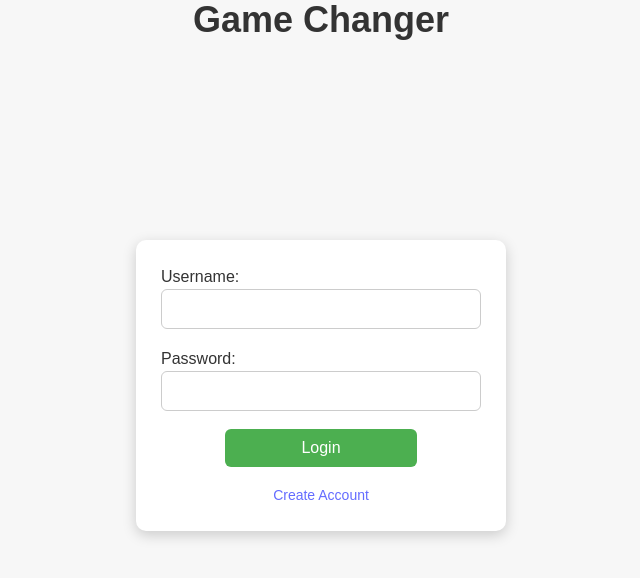
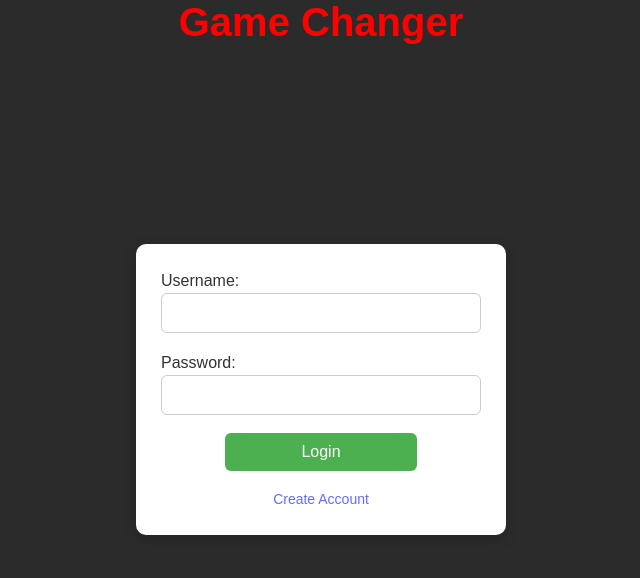
Before and after one commit to 33jatkinson/Game-Changer, a React (Vite) app in the folder GCFrontEnd/: page / in a window 1280 px wide. Shown: the top 578 px of the page, without its empty margins (319-959 px from the left). Built offline with nearby package versions, Linux system fonts and the light colour scheme.

Commit message:
Color Changes

```diff
--- a/GCFrontEnd/src/App.css
+++ b/GCFrontEnd/src/App.css
@@ -2,13 +2,13 @@ body {
   margin: 0;
   padding: 0;
   font-family: Arial, sans-serif;
-  background-color: #f7f7f7;
+  background-color: #2b2b2b;
 }
 
 .site-title {
-  font-size: 36px;
+  font-size: 40px;
   font-weight: 700;
-  color: #333;
+  color: hsl(0, 100%, 50%);
   margin: 0;
 }
 
--- a/GCFrontEnd/src/components/Characters/Character.css
+++ b/GCFrontEnd/src/components/Characters/Character.css
@@ -2,7 +2,7 @@
   width: 100%;
   margin: 0 auto;
   padding: 24px 20px;
-  background: #fff;
+  background: #ffffff;
   border-radius: 12px;
   box-shadow: 0 4px 18px rgba(0, 0, 0, 0.1);
   display: flex;
--- a/GCFrontEnd/src/components/History/History.css
+++ b/GCFrontEnd/src/components/History/History.css
@@ -9,6 +9,12 @@
   flex-direction: column;
   text-align: center;
   gap: 18px;
+}
+
+.history-title {
+  font-size: 1.5rem;
+  font-weight: 600;
+  color: #ffffff;
 }
 
 /* Action buttons container (Back + Clear) */
@@ -70,6 +76,8 @@
   color: #444;
   display: flex;
   flex-direction: column;
+  width: fit-content;
+  align-self: center;
   gap: 12px;
 }
 
--- a/GCFrontEnd/src/components/History/History.jsx
+++ b/GCFrontEnd/src/components/History/History.jsx
@@ -61,7 +61,7 @@ export function History() {
   return (
     <div className="history-page">
       <h1 className="site-title">Game Changer</h1>
-      <h2>Your History</h2>
+      <h2 className="history-title"> Your History</h2>
 
       <div className="history-actions">
         <button className="back-btn" onClick={() => navigate("/main")}>
--- a/GCFrontEnd/src/components/Login/Login.css
+++ b/GCFrontEnd/src/components/Login/Login.css
@@ -49,10 +49,6 @@ button {
   cursor: pointer;
 }
 
-button:hover {
-  background-color: #45a049;
-}
-
 form p {
   margin: 0;
   text-align: center;
--- a/GCFrontEnd/src/components/Main/MainPage.css
+++ b/GCFrontEnd/src/components/Main/MainPage.css
@@ -7,6 +7,7 @@
   align-items: center;
   padding: 40px 20px;
   box-sizing: border-box;
+  background: #2b2b2b;
 }
 
 .main-header {
@@ -20,6 +21,7 @@
 .username-display {
   font-size: 1.2rem;
   font-weight: 600;
+  color: #ffffff;
 }
 
 .logout-btn {
@@ -43,6 +45,7 @@
   margin-top: 10px;
   display: flex;
   justify-content: center;
+  background: #ffffff;
 }
 
 /* --- RANDOMIZE AREA --- */
@@ -76,11 +79,13 @@
 .you-got {
   font-size: 1.6rem;
   font-weight: 500;
+  color: #ffffff;
 }
 
 .result-character {
   font-size: 2.4rem;
   font-weight: 700;
+  color: #ffffff;
 }
 
 /* --- HISTORY BUTTON (BOTTOM RIGHT) --- */
```
